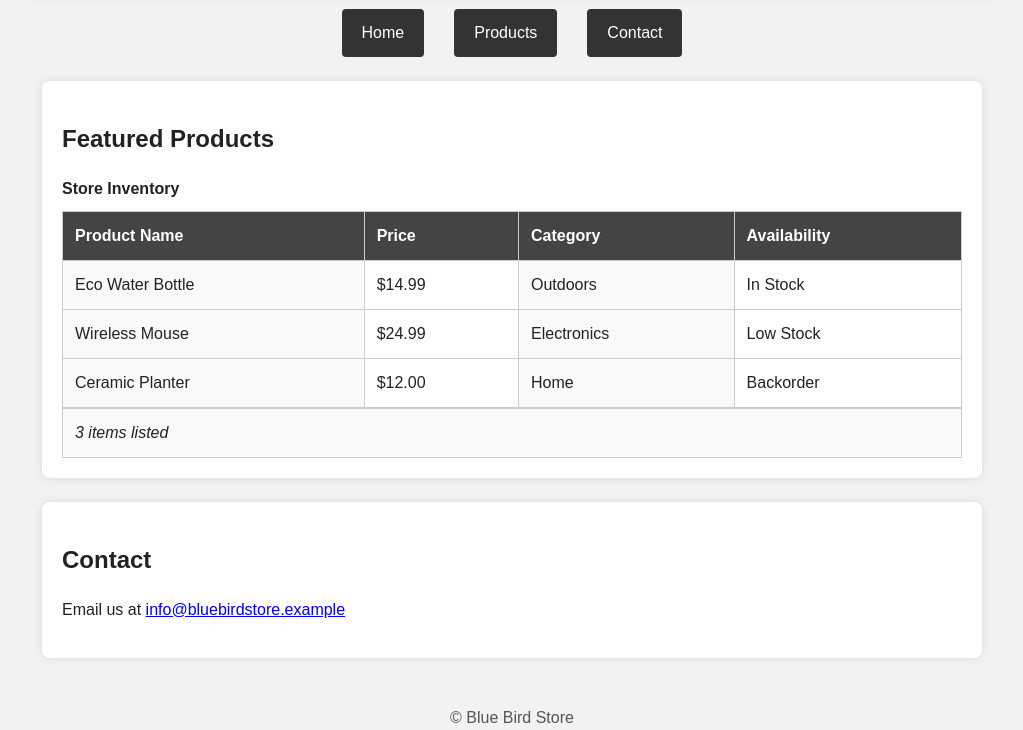
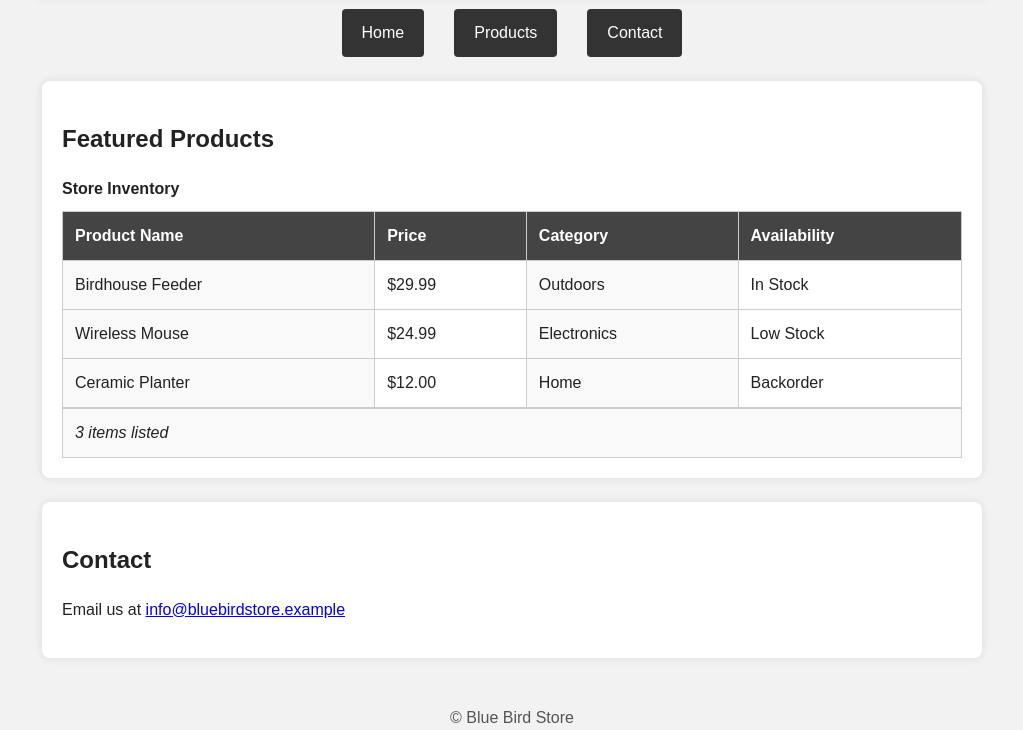
Before and after one commit to stemcg2613/Midterm, a plain HTML site: page storefront.html in a window 1280 px wide. Shown: the part 107-837 px from the top of the page, without its empty margins (128-1151 px from the left). Drawn offline with Linux system fonts and the light colour scheme.

Commit message:
Update storefront.html

```diff
--- a/storefront.html
+++ b/storefront.html
@@ -45,8 +45,8 @@
 
         <tbody>
           <tr>
-            <td>Eco Water Bottle</td>
-            <td>$14.99</td>
+            <td>Birdhouse Feeder</td>
+            <td>$29.99</td>
             <td>Outdoors</td>
             <td>In Stock</td>
           </tr>
```
